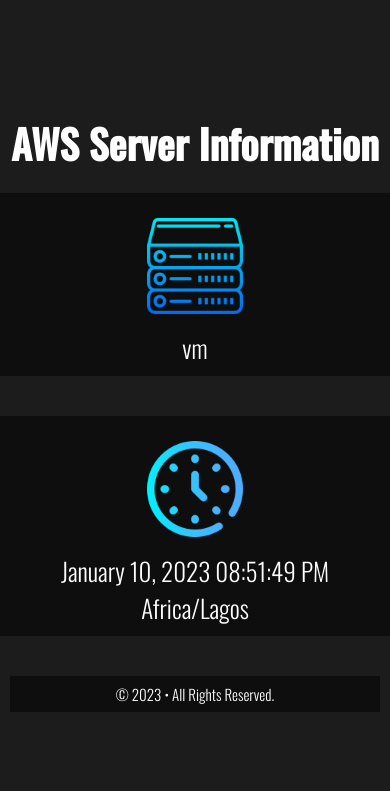
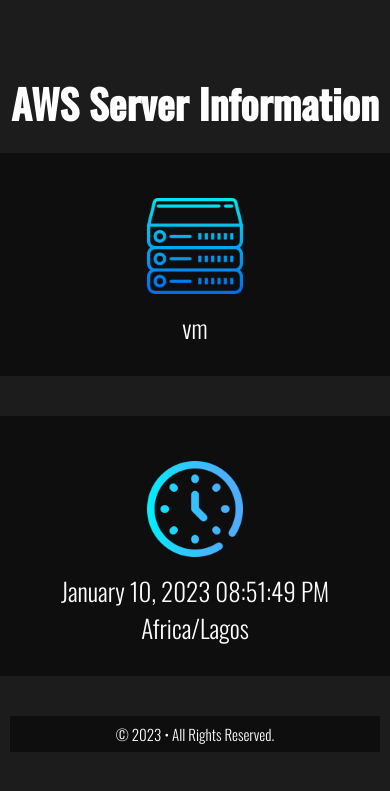
Before and after one commit to skylarng89/server_stats_template, a PHP site: page / in a window 390 px wide. Shown: the top 791 px of the page. Run offline with PHP 8.4, Linux system fonts and the light colour scheme.

Commit message:
Fixed: Server stats value style to accomodate longer text

```diff
--- a/assets/main.css
+++ b/assets/main.css
@@ -38,6 +38,8 @@ body {
     align-items: center;
     justify-content: center;
     width: 100%;
+    height: 320px;
+    margin: 3rem 0;
 }
 
 .serverStats {
@@ -45,9 +47,10 @@ body {
     flex-direction: column;
     align-items: center;
     margin: 3rem 1rem;
-    padding: 1rem;
+    padding: 3rem;
     background-color: rgba(0, 0, 0, 0.514);
     width: 50%;
+    height: 90%;
 }
 
 .icon {
@@ -74,11 +77,15 @@ body {
 @media screen and (max-width: 550px) {
     .twoColRow {
         flex-direction: column;
+        height: revert;
+        margin: revert;
     }
 
     .serverStats {
         width: 100%;
         max-width: 480px;
         margin: 2rem 1rem;
+        padding: 1rem auto;
+        height: revert;
     }
 }
```
